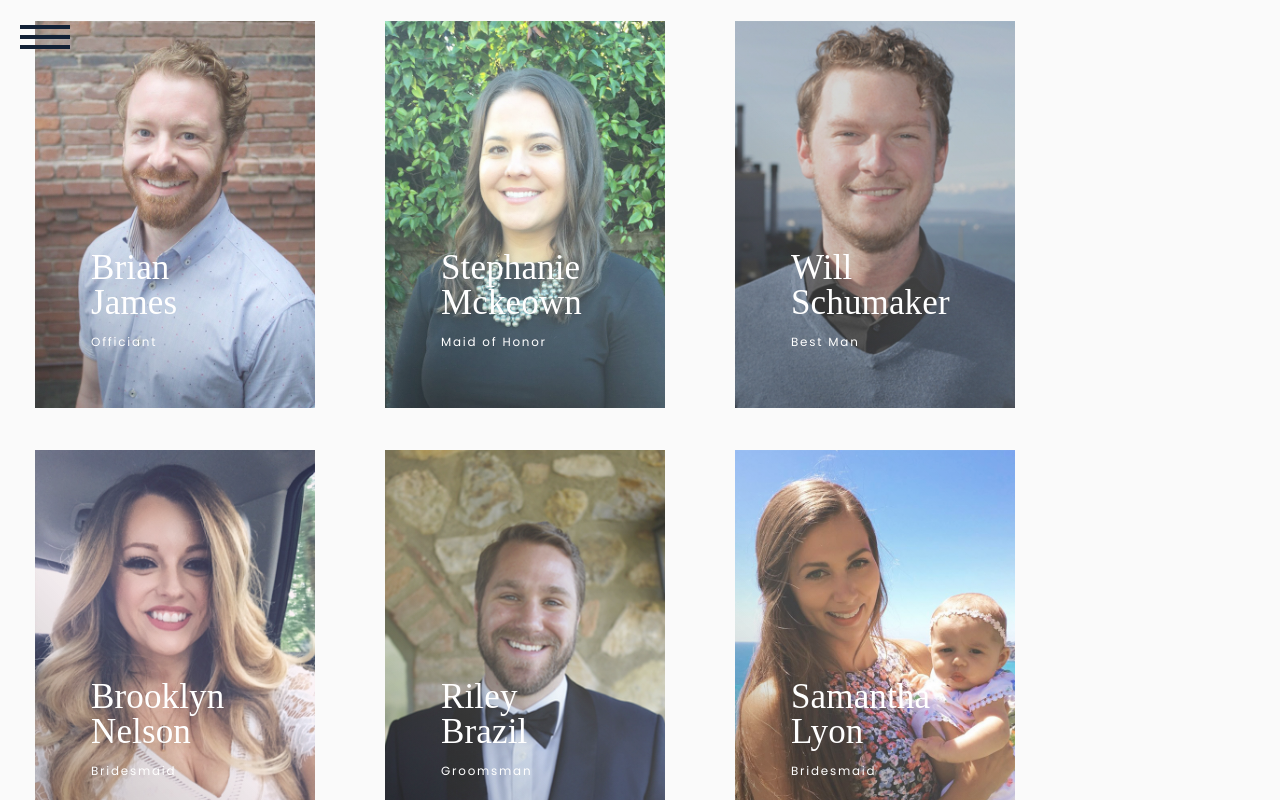
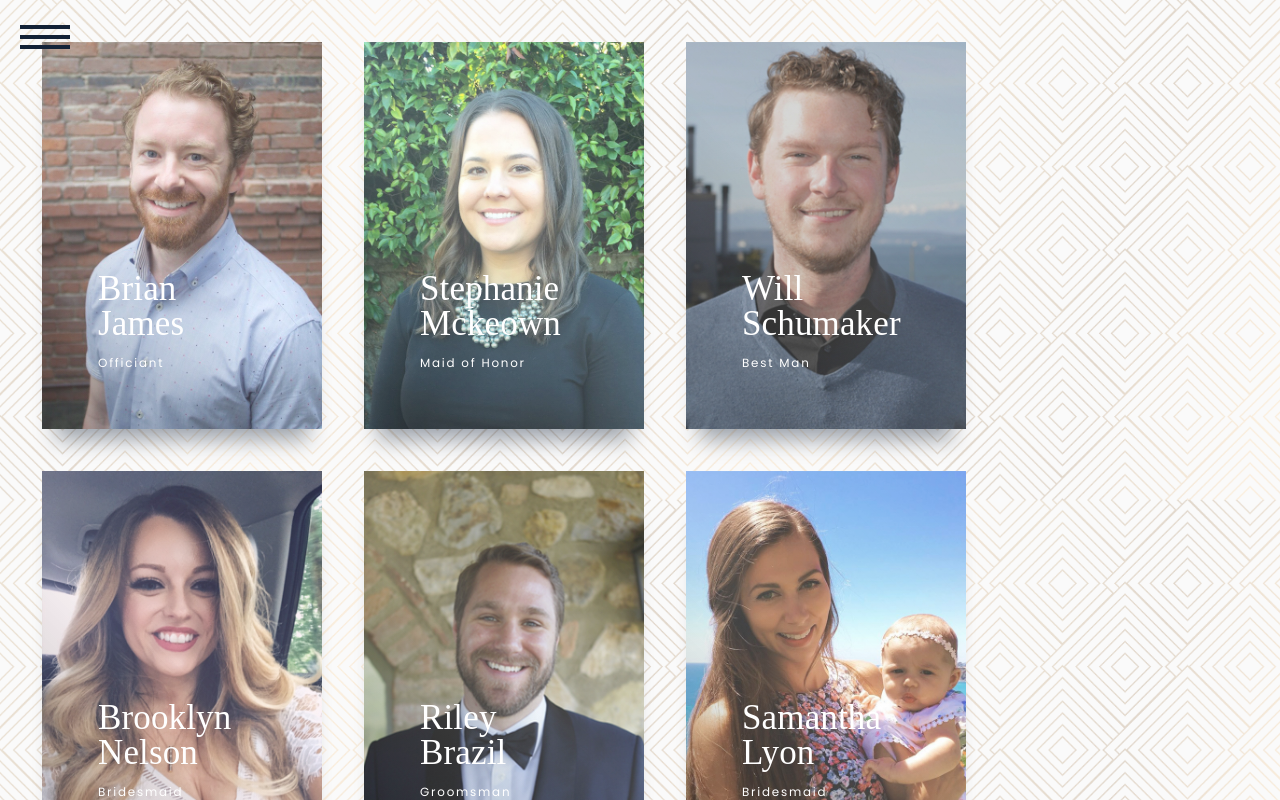
Before and after one commit to honghaobi/wedding-frontend, a Vue app: page /crew in a window 1280 px wide. Shown: the top 800 px of the page. Built offline with nearby package versions, Linux system fonts and the light colour scheme; no server answers; what v-viewer, vue-masonry would draw is missing.

Commit message:
added bg for crew page

```diff
--- a/src/components/Crew.vue
+++ b/src/components/Crew.vue
@@ -116,7 +116,6 @@
   export default {
     name: 'Crew',
     mounted() {
-
       // Helper vars and functions.
       function extend(a, b) {
         for ( var key in b ) {
@@ -761,7 +760,7 @@
             }
           }
         }
-        ];
+      ];
 
       function init() {
         var idx = 0;
@@ -782,8 +781,12 @@
 
   section {
     display: flex;
+    background-image: url("./../assets/photos/crew/crew-bg.png");
+    background-size: 500px 500px;
+    background-repeat: repeat;
     justify-items: center;
     flex-wrap: wrap;
+    padding: 1.5em;
   }
 
   .tilter {
@@ -791,7 +794,7 @@
     position: relative;
     width: 280px;
     height: 387px;
-    margin: 1.5em 2.5em;
+    margin: 1.5em 1.5em;
     color: #fff;
     flex: none;
     perspective: 1000px;
@@ -804,6 +807,19 @@
       color: $primary-color;
       text-shadow: 2px 2px 5px rgba($accent-color, 0.5);
       outline: none;
+    }
+  }
+
+  @media only screen and (max-device-width: 480px) {
+    section {
+      padding-top: 2em;
+    }
+
+    .tilter {
+      margin-left: auto;
+      margin-right: auto;
+      margin-top: 1em;
+      margin-bottom: 1em;
     }
   }
 
@@ -978,7 +994,7 @@
     .tilter__deco--lines path {
       stroke-dasharray: 1270;
       stroke-dashoffset: 1270;
-      transition: stroke-dashoffset 0.7s;
+      transition: stroke-dashoffset 1s;
     }
 
     &:hover .tilter__deco--lines path {
@@ -986,7 +1002,7 @@
     }
 
     .tilter__figure::before {
-      box-shadow: none;
+      box-shadow: 0 30px 20px rgba($accent-color, 0.4);
     }
   }
 
```
Also changed, not shown: src/assets/photos/crew/crew-bg.png (added).
